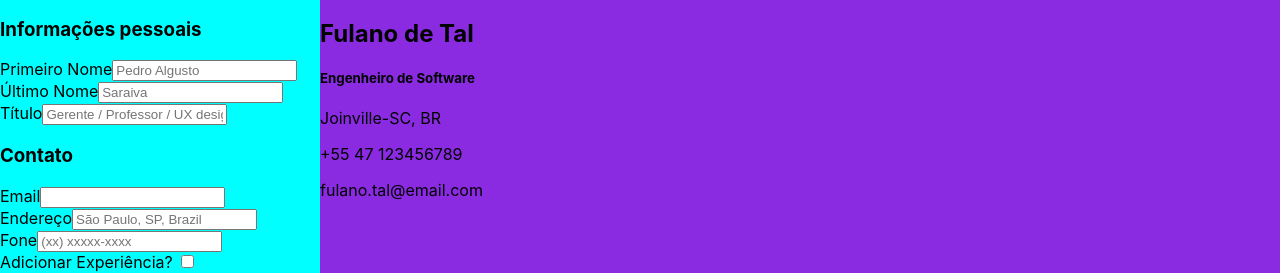
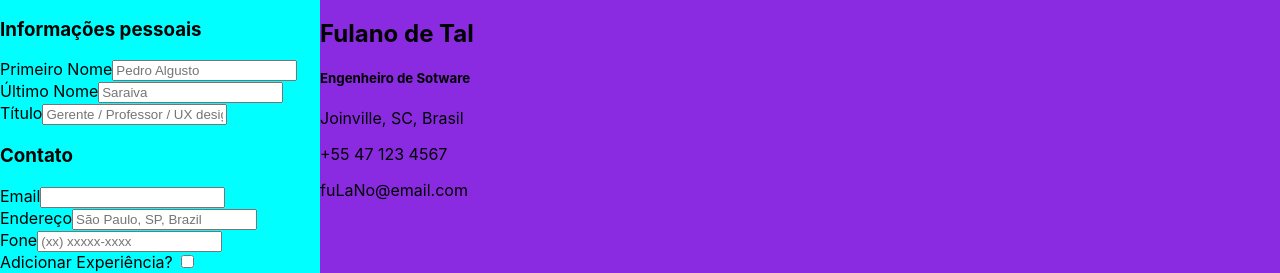
Before and after one commit to Diolemos/construtor-cv, a React (Create React App) app: page / in a window 1280 px wide. Shown: the part 151-424 px from the top of the page. Built offline with nearby package versions, Linux system fonts and the light colour scheme.

Commit message:
create state structure

```diff
--- a/src/components/App.jsx
+++ b/src/components/App.jsx
@@ -1,21 +1,33 @@
-import React, { Component } from 'react'
+import  { useState } from 'react'
 import Footer from './footer/Footer'
 import Form from './form/Form'
 import Header from './Header/Header'
 import Preview from './preview/Preview'
 
-class App extends Component {
-    render(){
+function App() {
+    const [data, setData] = useState({
+        firstName: 'Fulano',
+        lastName: 'de Tal',
+        title: 'Engenheiro de Sotware',
+        email: 'fuLaNo@email.com',
+        phone: '+55 47 123 4567',
+        adress: 'Joinville, SC, Brasil',
+        links:[],
+        education: [],
+        experience: [],
+        skills: [],
+    })
+
         return(
             <div className='app'> <Header></Header>
                 <div className='container'>
-                    <Form/>
-                    <Preview/>
+                    <Form data={data}/>
+                    <Preview data={data}/>
                 </div>
 
                 <Footer></Footer> </div>
         )
-    }
+
 }
 
 export default App
--- a/src/components/preview/Preview.jsx
+++ b/src/components/preview/Preview.jsx
@@ -1,19 +1,19 @@
 import React from "react";
 
 
-function Preview(props) {
+function Preview({data}) {
 
     return (<div className="preview">
         <div className="preview-body">
          <div className="preview-header">
             <div className="preview-header__name">
-            <h2>Fulano de Tal</h2>
-         <h5>Engenheiro de Software</h5>
+            <h2>{`${data.firstName} ${data.lastName}`}</h2>
+         <h5>{data.title}</h5>
             </div>
             <div className="preview-header__info">
-              <p className="adress">Joinville-SC, BR</p>
-              <p className="telephpne">+55 47 123456789</p>
-              <p className="email">fulano.tal@email.com</p>
+              <p className="adress">{data.adress}</p>
+              <p className="telephpne">{data.phone}</p>
+              <p className="email">{data.email}</p>
             </div>
 
          {/* Optional component: row of social links */}
```
